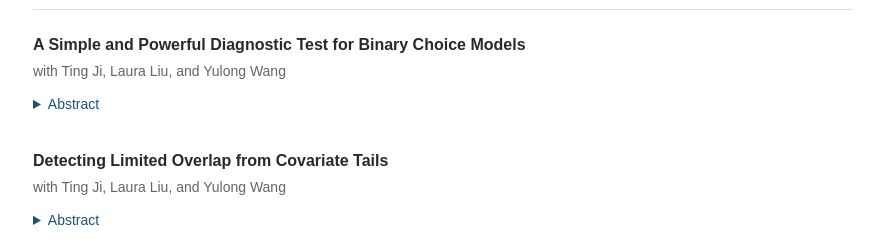
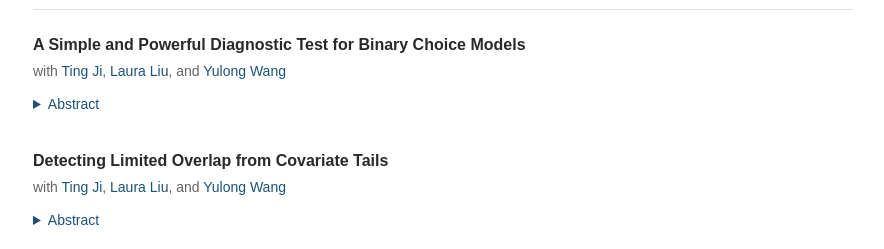
Before and after one commit to Jiahe-Xing/Jiahe-Xing.github.io, a plain HTML site: page index.html in a window 1280 px wide. Shown: the part 630-879 px from the top of the page, without its empty margins (197-1081 px from the left). Drawn offline with Linux system fonts and the light colour scheme.

Commit message:
Link coauthor names to their academic homepages

```diff
--- a/index.html
+++ b/index.html
@@ -240,7 +240,7 @@
           </div>
 
           <div class="note">
-            with Ting Ji, Laura Liu, and Yulong Wang
+            with <a href="https://jtecon.github.io/">Ting Ji</a>, <a href="https://laurayuliu.com/">Laura Liu</a>, and <a href="https://sites.google.com/site/yulongwanghome/home">Yulong Wang</a>
           </div>
 
           <details>
@@ -272,7 +272,7 @@
           </div>
 
           <div class="note">
-            with Ting Ji, Laura Liu, and Yulong Wang
+            with <a href="https://jtecon.github.io/">Ting Ji</a>, <a href="https://laurayuliu.com/">Laura Liu</a>, and <a href="https://sites.google.com/site/yulongwanghome/home">Yulong Wang</a>
           </div>
 
           <details>
```
